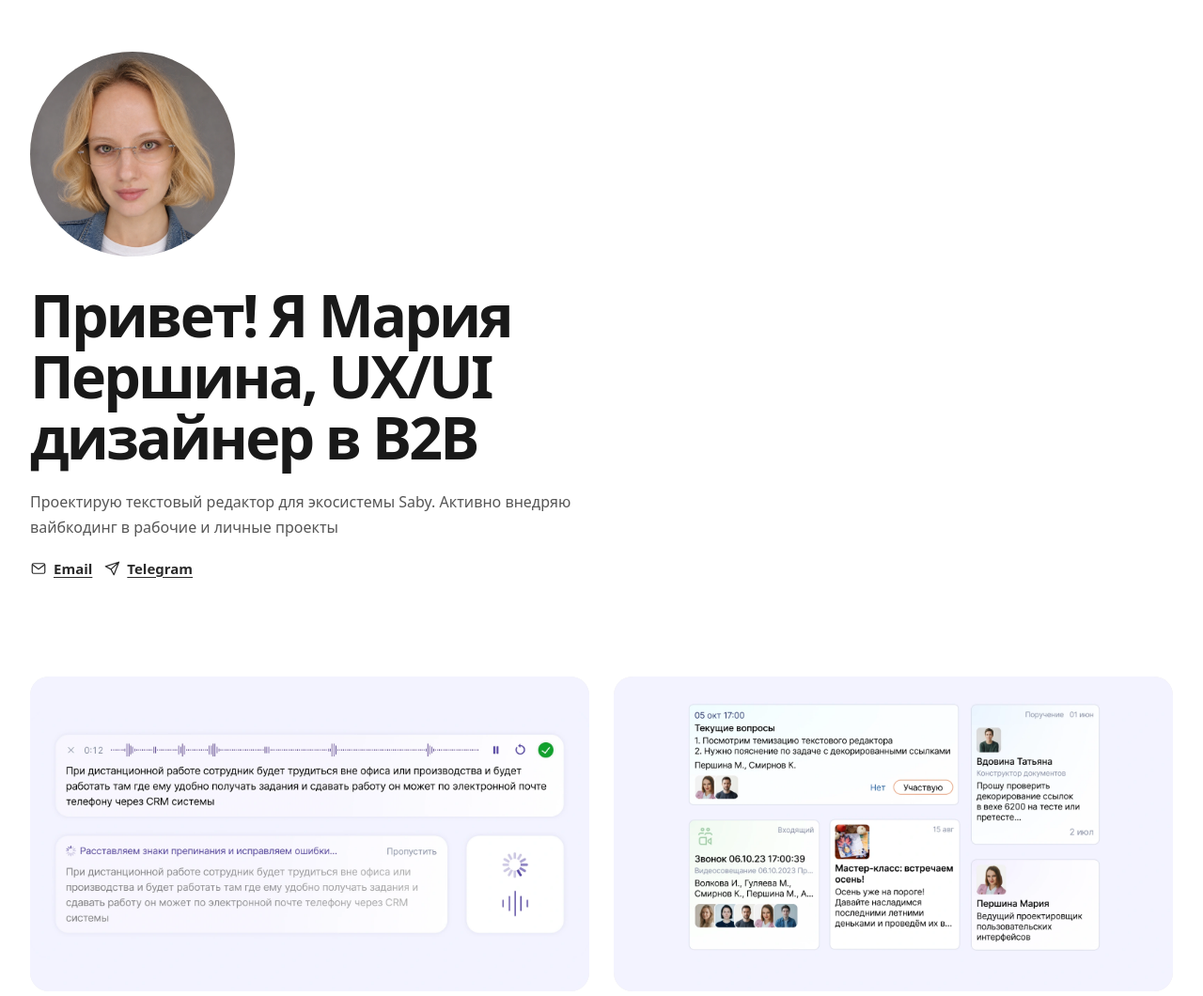
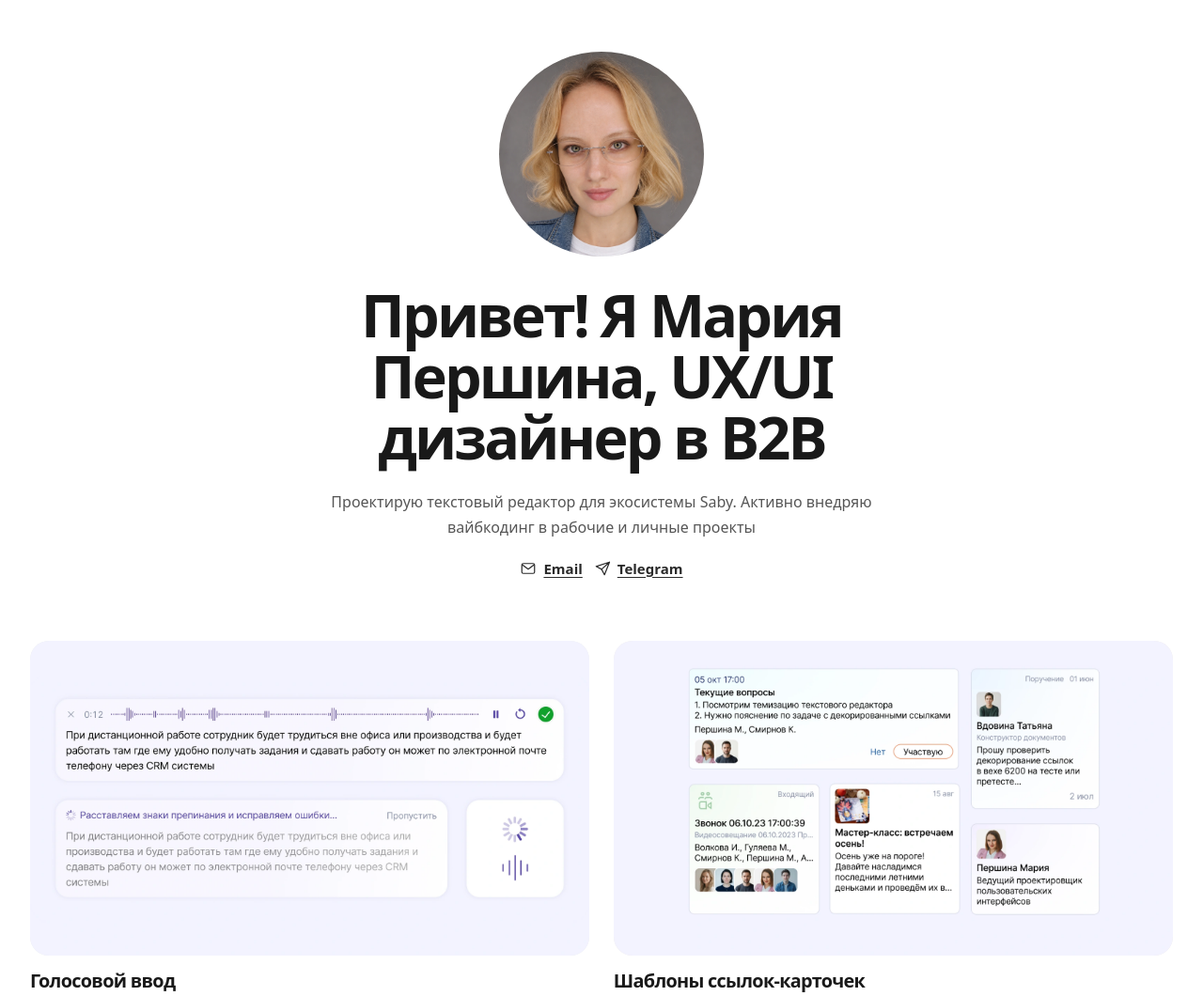
Before and after one commit to pershmary/portfolio, an Astro site: page / in a window 1280 px wide. Shown: the top 1060 px of the page at 94% size. Built offline with nearby package versions, Linux system fonts and the light colour scheme; Astro itself is replaced by a stand-in of ours.

Commit message:
Center the welcome block and balance vertical spacing

```diff
--- a/src/styles/home.css
+++ b/src/styles/home.css
@@ -16,25 +16,27 @@
 
 .portfolio-home .hero {
   grid-template-columns: minmax(0, 895px);
-  align-items: start;
+  justify-content: center;
+  justify-items: center;
+  text-align: center;
   gap: clamp(20px, 2.25vw, 32px);
-  padding-block: clamp(40px, 4.3vw, 62px) clamp(47px, 4.3vw, 62px);
+  padding-block: clamp(40px, 4.3vw, 62px);
 }
 .portfolio-home .hero-portrait {
   max-width: clamp(148px, 18vw, 218px);
   aspect-ratio: 1;
   border-radius: 50%;
-  align-self: start;
 }
 .portfolio-home .hero h1 {
   max-width: 19ch;
+  margin-inline: auto;
   font-weight: var(--weight-semibold);
   font-size: clamp(2.65rem, 4.9vw, 4rem);
   line-height: 1.04;
   letter-spacing: -0.045em;
   text-wrap: balance;
 }
-.portfolio-home .hero .contact-links { margin-top: 9px; }
+.portfolio-home .hero .contact-links { margin-top: 9px; justify-content: center; }
 .portfolio-home .contact-links a {
   padding: 0;
   border: 0;
@@ -50,6 +52,7 @@
 }
 .portfolio-home .hero-bio {
   max-width: 64ch;
+  margin-inline: auto;
   margin-top: clamp(12px, 2vw, 24px);
   font-size: 1rem;
 }
@@ -60,7 +63,7 @@
   letter-spacing: -0.05em;
 }
 .portfolio-home .section { padding-top: clamp(22px, 3vw, 38px); }
-.portfolio-home #cases { border-top: 0; }
+.portfolio-home #cases { border-top: 0; padding-top: 0; }
 .portfolio-home .case-grid { row-gap: clamp(28px, 4vw, 48px); }
 .portfolio-home .case-card .case-cover { aspect-ratio: 16 / 9; padding: 0; border-radius: 20px; }
 .portfolio-home .case-card .case-cover img { object-fit: cover; }
@@ -88,7 +91,7 @@
 @media (max-width: 680px) {
   .portfolio-home .hero {
     gap: 18px;
-    padding-top: 20px;
+    padding-block: 20px;
   }
   .portfolio-home .hero-portrait { max-width: 116px; }
   .portfolio-home .hero-portrait .media-placeholder { font-size: 0.6875rem; }
```
